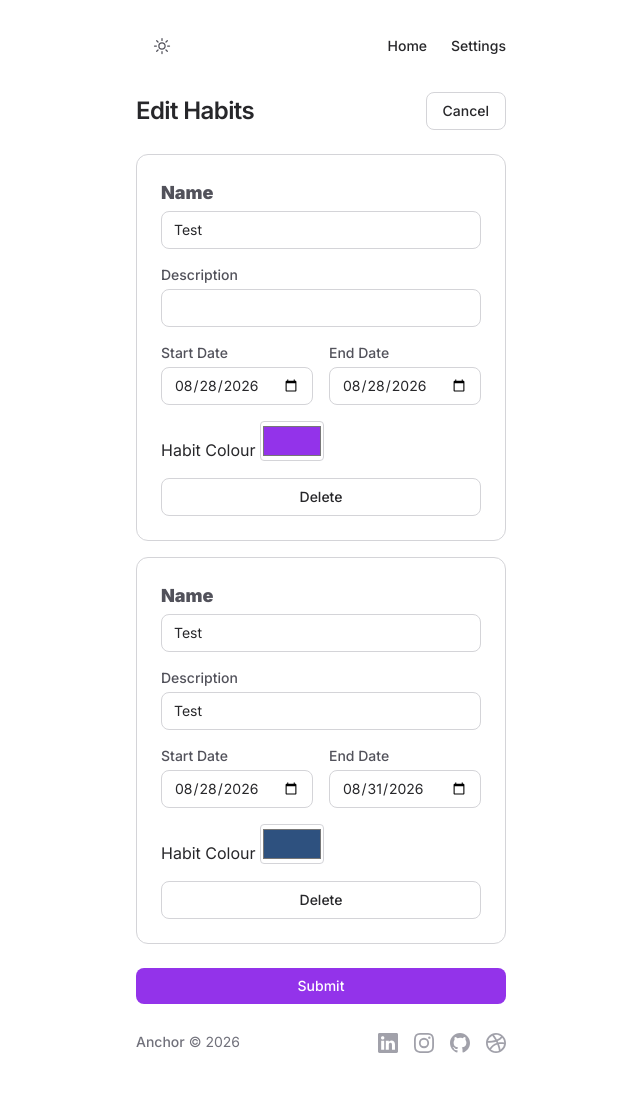
After one commit to Car-XY/Final-Project-CS50, a Flask app: page /habits/edit in a window 1280 px wide. The commit adds this page. Shown: the whole page, without its empty margins (319-959 px from the left). Run offline with Flask 3, Linux system fonts and the light colour scheme; a user stored in the database is signed in; data comes from the database, SQL or seed files in the repository; both versions use the stored data as it was after the commit; some libraries are stand-ins or nearby versions.

Commit message:
Finished habits section of my app
What I did:
- created habit_edit.html
- fixed habit_add
- created deletion button and confirmation popup in habit_edit.html
- renamed project to anchor

What I need to do:
- insert api and ai agent
- clean up home screen
- add a cool goal timeline that shows my habits and their interlapping start end times
- fix streak tracking

```diff
--- a/backend/app.py
+++ b/backend/app.py
@@ -1,5 +1,6 @@
 import os
 import sqlite3
+import re
 
 from flask import Flask, flash, redirect, render_template, request, session, g, url_for
 from flask_session import Session
@@ -11,7 +12,7 @@ from helpers import apology, login_required
 
 # Configure application
 app = Flask(__name__)
-app.config["SECRET_KEY"] = "Anchor-Cary-Hehehaw"  # move to env var later
+app.config["SECRET_KEY"] = "Anchor-Cary-Hehehaw"  # move to env var later so it isn't leaked to github repo (also change it)
 
 csrf = CSRFProtect(app)
 
@@ -61,7 +62,7 @@ def index():
 @login_required
 def habits():
     db = get_db()
-    habits = db.execute("SELECT habit, description, start_date, end_date FROM habits WHERE user_id = ?", (session["user_id"],)).fetchall()
+    habits = db.execute("SELECT habit, description, start_date, end_date, colour FROM habits WHERE user_id = ?", (session["user_id"],)).fetchall()
 
     streak = "todo"
     return render_template ("habits.html", habits=habits, streak=streak)
@@ -74,6 +75,12 @@ def addhabit():
         habit = request.form.get("habit")
         start = request.form.get("start_date")
         end = request.form.get("end_date")
+        colour = request.form.get("colour")
+
+        # just in case no colour is submitted
+        if not colour or not re.fullmatch(r"#[0-9a-fA-F]{6}", colour):
+            colour = "#ffffff"  # fallback to default
+
 
         now = datetime.now()
 
@@ -82,8 +89,8 @@ def addhabit():
         if not habit:
             return apology("must give a name for your habit")
 
-        if not start or not end:
-            return apology("must give a start and end date")
+        if not start:
+            return apology("must give a start date")
 
         if start > end:
             return apology("Start date cannot be after end date")
@@ -93,8 +100,8 @@ def addhabit():
 
         db = get_db()
         try:
-            db.execute("INSERT INTO habits (user_id, habit, description, start_date, end_date) VALUES (?, ?, ?, ?, ?)",
-                    (session["user_id"], habit, request.form.get("description"), start, end))
+            db.execute("INSERT INTO habits (user_id, habit, description, start_date, end_date, colour) VALUES (?, ?, ?, ?, ?, ?)",
+                    (session["user_id"], habit, request.form.get("description"), start, end, colour))
         except sqlite3.IntegrityError:
             return apology("Something went wrong saving this habit")
 
@@ -102,6 +109,67 @@ def addhabit():
         return apology("Habit creation successful!", redirect_url=url_for("habits"), error="success")
     else:
         return render_template("habit_add.html")
+
+
+@app.route("/habits/edit", methods=["GET", "POST"])
+@login_required
+def edithabit():
+    if request.method == "POST":
+        db = get_db()
+        rows = db.execute("SELECT id FROM habits WHERE user_id = ?", (session["user_id"],)).fetchall()
+
+        # using list comprehension. Easier way to create new list from existing list
+        id_list = [row["id"] for row in rows]
+
+        for id in id_list:
+            # checking for deletion of habit first
+            if request.form.get(f"{id}_delete"):
+                db.execute("DELETE FROM habits WHERE id = ?", (id,))
+                db.commit()
+                return apology("Habit Deleted!", error="success")
+
+            habit = request.form.get(f"{id}_habit")
+            start = request.form.get(f"{id}_start_date")
+            end = request.form.get(f"{id}_end_date")
+            colour = request.form.get(f"{id}_colour")
+
+            # just in case no colour is submitted
+            if not colour or not re.fullmatch(r"#[0-9a-fA-F]{6}", colour):
+                colour = "#ffffff"  # fallback to default
+
+            now = datetime.now()
+            curr_date = now.strftime("%Y-%m-%d")
+
+            if not habit:
+                return apology(f"habit {habit}: must give a name for your habit")
+
+            if not start:
+                return apology(f"habit {habit}: must give a start date")
+
+            if start > end:
+                return apology(f"habit {habit}: Start date cannot be after end date")
+
+            if curr_date > end:
+                return apology(f"habit {habit}: End date cannot be before today")
+
+            try:
+                db.execute("""UPDATE habits SET
+                habit = ?,
+                description = ?,
+                start_date = ?,
+                end_date = ?,
+                colour = ?
+                WHERE id = ?"""
+                        , (habit, request.form.get(f"{id}_description"), start, end, colour, id))
+            except sqlite3.IntegrityError:
+                return apology(f"habit {habit}: something went wrong saving this habit")
+
+            db.commit()
+        return apology("Habits edited!", redirect_url=url_for("habits"), error="success")
+    else:
+        db = get_db()
+        habits = db.execute("SELECT id, habit, description, start_date, end_date, colour FROM habits WHERE user_id = ?", (session["user_id"],)).fetchall()
+        return render_template ("habit_edit.html", habits=habits)
 
 
 
--- /dev/null
+++ b/backend/templates/habit_edit.html
@@ -0,0 +1,122 @@
+{% extends "layout.html" %}
+
+{% block title %}
+Edit Habits
+{% endblock %}
+
+
+{% block main %}
+<div class="col-span-12">
+
+  <!-- Page Header Row -->
+  <div class="mb-6 flex flex-wrap items-center justify-between gap-4">
+    <h1 class="text-2xl font-semibold tracking-tight text-text dark:text-text-dark">
+      Edit Habits
+    </h1>
+
+    <a
+      href="/habits"
+      class="rounded-lg border border-border px-4 py-2 text-sm font-medium text-text transition hover:bg-danger/60 active:opacity-80 dark:border-border-dark dark:text-text-dark dark:hover:bg-danger/70"
+    >
+      Cancel
+    </a>
+  </div>
+  <!-- END Page Header Row -->
+
+  <!-- Habit List -->
+    {% if habits %}
+      <form action="/habits/edit" method="post" class="flex flex-col gap-4">
+        <input type="hidden" name="csrf_token" value="{{ csrf_token() }}"/>
+        {% for habit in habits %}
+            <div class="flex flex-col gap-4 rounded-xl border border-border bg-surface p-6 dark:border-border-dark dark:bg-surface-dark">
+
+                <div>
+                    <label for="habit" class="mb-1 block text-lg font-semibold text-text-muted dark:text-text-dark">
+                    <strong>Name</strong>
+                    </label>
+                    <input
+                    id="habit-{{ habit.id }}"
+                    name="{{ habit.id }}_habit"
+                    type="text"
+                    value="{{ habit.habit }}"
+                    class="w-full rounded-lg border border-border bg-surface px-3 py-2 text-sm text-text outline-none placeholder:text-text-translucent focus:border-brand focus:ring-2 focus:ring-brand/30 dark:border-border-dark dark:bg-surface-dark dark:text-text-dark"
+                    />
+                </div>
+
+                <div>
+                    <label for="description" class="mb-1 block text-sm font-medium text-text-muted dark:text-text-dark">
+                    Description
+                    </label>
+                    <input
+                    id="description-{{ habit.id }}"
+                    name="{{ habit.id }}_description"
+                    type="text"
+                    value="{{ habit.description }}"
+                    class="w-full rounded-lg border border-border bg-surface px-3 py-2 text-sm text-text outline-none placeholder:text-text-translucent focus:border-brand focus:ring-2 focus:ring-brand/30 dark:border-border-dark dark:bg-surface-dark dark:text-text-dark"
+                    />
+                </div>
+                <div class="grid grid-cols-1 gap-4 sm:grid-cols-2">
+                    <div>
+                    <label for="start_date" class="mb-1 block text-sm font-medium text-text-muted dark:text-text-dark">
+                        Start Date
+                    </label>
+                    <input
+                        id="start_date-{{ habit.id }}"
+                        name="{{ habit.id }}_start_date"
+                        type="date"
+                        value="{{ habit.start_date }}"
+                        class="w-full rounded-lg border border-border bg-surface px-3 py-2 text-sm text-text outline-none focus:border-brand focus:ring-2 focus:ring-brand/30 dark:border-border-dark dark:bg-surface-dark dark:text-text-dark"
+                    />
+                    </div>
+
+                    <div>
+                    <label for="end_date" class="mb-1 block text-sm font-medium text-text-muted dark:text-text-dark">
+                        End Date
+                    </label>
+                    <input
+                        id="end_date-{{ habit.id }}"
+                        name="{{ habit.id }}_end_date"
+                        type="date"
+                        value="{{ habit.end_date }}"
+                        class="w-full rounded-lg border border-border bg-surface px-3 py-2 text-sm text-text outline-none focus:border-brand focus:ring-2 focus:ring-brand/30 dark:border-border-dark dark:bg-surface-dark dark:text-text-dark"
+                    />
+                    </div>
+                </div>
+                <div>
+                    <label for="color" class="text-text dark:text-text-dark">Habit Colour</label>
+                    <input
+                    type="color"
+                    id="colour-{{ habit.id }}"
+                    name="{{ habit.id }}_colour"
+                    value="{{ habit.colour }}"
+                    class="h-10 w-16 rounded border border-border dark:border-border-dark">
+                </div>
+                <!--Deletion button, confirmation done through the help of onclick!-->
+                <button
+                    type="submit"
+                    name="{{ habit.id }}_delete"
+                    value="True"
+                    onclick="return confirm('Delete this habit? This cannot be undone.')"
+                    class="text-center rounded-lg border border-border px-4 py-2 text-sm font-medium text-text transition hover:bg-danger active:opacity-80 dark:border-border-dark dark:text-text-dark dark:hover:bg-danger"
+                >
+                    Delete
+                </button>
+            </div>
+        {% endfor %}
+        <button
+            type="submit"
+            class="mt-2 w-full rounded-lg bg-brand px-4 py-2 text-sm font-medium text-white transition hover:bg-brand-hover active:opacity-80 sm:w-auto"
+        >
+            Submit
+        </button>
+      </form>
+    {% else %}
+      <!-- Empty State -->
+      <div class="flex flex-col items-center justify-center gap-3 px-6 py-16 text-center">
+        <p class="text-text-muted dark:text-zinc-300">You haven't added any habits yet.</p>
+      </div>
+      <!-- END Empty State -->
+    {% endif %}
+  <!-- END Habit List -->
+</div>
+{% endblock %}
--- a/package.json
+++ b/package.json
@@ -1,5 +1,5 @@
 {
-  "name": "goaltracker",
+  "name": "Anchor",
   "version": "1.0.0",
   "main": "main.js",
   "scripts": {
```
Also changed, not shown: backend/templates/habit_add.html (+10 -0 lines), backend/templates/habits.html (+4 -3 lines), backend/goal_tracker.db, backend/static/css/tailwind.css.
